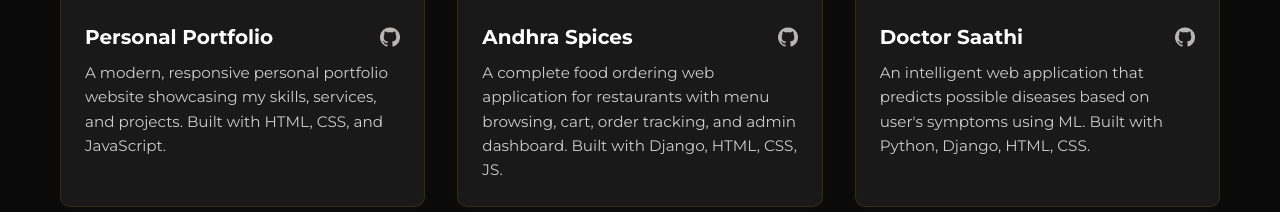
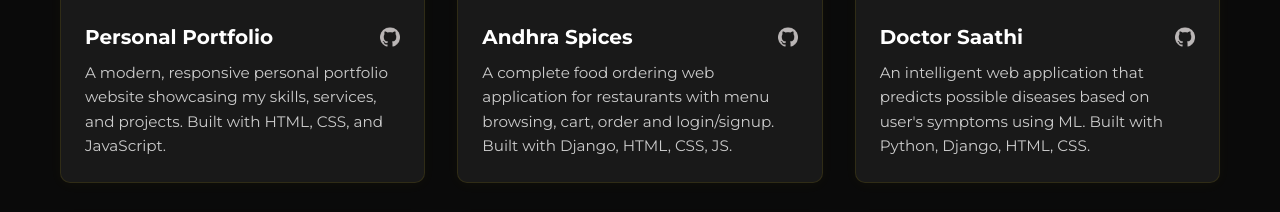
Before and after one commit to shaikabdulgaffar/Portfolio-v1, a plain HTML site: page index.html in a window 1280 px wide. Shown: the part 3038-3250 px from the top of the page. Drawn offline with Linux system fonts and the light colour scheme.

Commit message:
Update index.html

```diff
--- a/index.html
+++ b/index.html
@@ -232,7 +232,7 @@
                                 </div>
                             </div>
                             <p>
-                                A complete food ordering web application for restaurants with menu browsing, cart, order tracking, and admin dashboard. Built with Django, HTML, CSS, JS.
+                                A complete food ordering web application for restaurants with menu browsing, cart, order and login/signup. Built with Django, HTML, CSS, JS.
                             </p>
                         </div>
                     </div>
```
